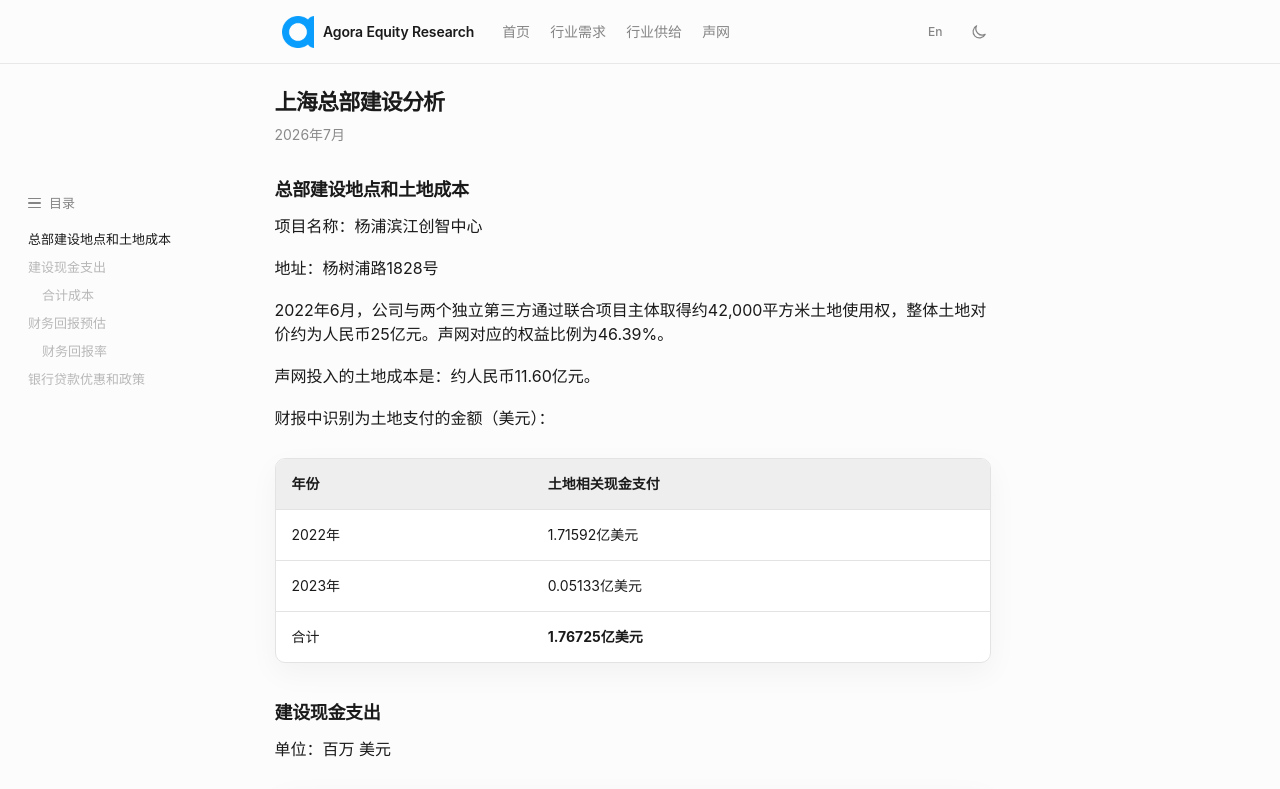
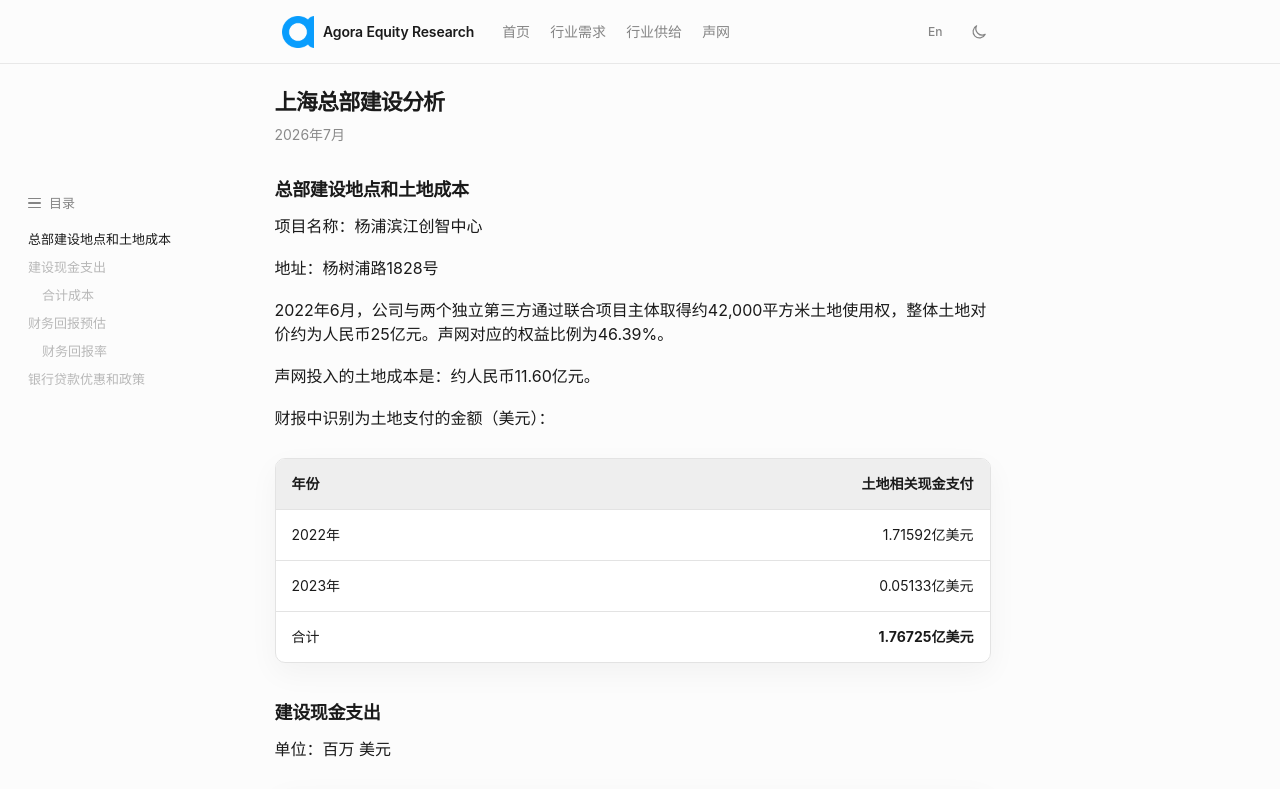
Before and after one commit to zheminlin266/Agora_API_Research, a Next.js app: page /Agora/Shanghai_Headquarters_Construction_Analysis in a window 1280 px wide. Shown: the top 789 px of the page. Built offline with nearby package versions, Linux system fonts and the light colour scheme.

Commit message:
Align Shanghai article table columns

```diff
--- a/app/Agora/Shanghai_Headquarters_Construction_Analysis/page.tsx
+++ b/app/Agora/Shanghai_Headquarters_Construction_Analysis/page.tsx
@@ -19,6 +19,7 @@
 
   return (
     <LocalizedMarkdownArticle
+      articleClassName="shanghai-headquarters-analysis"
       enMarkdown={enMarkdown}
       enTitle="Shanghai Headquarters Construction Analysis"
       zhMarkdown={zhMarkdown}
--- a/app/globals.css
+++ b/app/globals.css
@@ -1839,6 +1839,16 @@
   hyphens: none;
 }
 
+.shanghai-headquarters-analysis .article-table th:not(:first-child),
+.shanghai-headquarters-analysis .article-table td:not(:first-child) {
+  text-align: right;
+}
+
+.shanghai-headquarters-analysis .article-table th:first-child,
+.shanghai-headquarters-analysis .article-table td:first-child {
+  text-align: left;
+}
+
 /* OpenAI–LiveKit relationship stage table */
 .article-table--relationship {
   table-layout: fixed;
--- a/components/localized-markdown-article.tsx
+++ b/components/localized-markdown-article.tsx
@@ -10,6 +10,7 @@
   enMarkdown: string;
   zhTitle?: string;
   enTitle?: string;
+  articleClassName?: string;
 };
 
 export function LocalizedMarkdownArticle({
@@ -17,6 +18,7 @@
   enMarkdown,
   zhTitle,
   enTitle,
+  articleClassName,
 }: LocalizedMarkdownArticleProps) {
   const { language } = useSitePreferences();
   const isEnglish = language === "en";
@@ -34,6 +36,7 @@
 
   return (
     <MarkdownArticle
+      articleClassName={articleClassName}
       backToTopLabel={isEnglish ? "Back to top" : "返回顶部"}
       articleTitle={articleTitle}
       language={language}
--- a/components/markdown-article.tsx
+++ b/components/markdown-article.tsx
@@ -214,6 +214,7 @@
   markdown: string;
   language?: "zh" | "en";
   articleTitle?: string;
+  articleClassName?: string;
   publicationDateLabel?: string;
   backToTopLabel?: string;
   tocLabels?: ArticleTocLabels;
@@ -223,6 +224,7 @@
   markdown,
   language = "zh",
   articleTitle,
+  articleClassName,
   publicationDateLabel = "2026年7月",
   backToTopLabel = "返回顶部",
   tocLabels,
@@ -240,7 +242,7 @@
     <>
       <SiteHeader />
       <ArticleToc items={tocItems} labels={tocLabels} />
-      <main className="site-main article-page" id="top">
+      <main className={["site-main", "article-page", articleClassName].filter(Boolean).join(" ")} id="top">
         <header className="article-header rise delay-1">
 
           <h1>{title ? renderInline(title, "article-title") : "RTC industry supply"}</h1>
```
